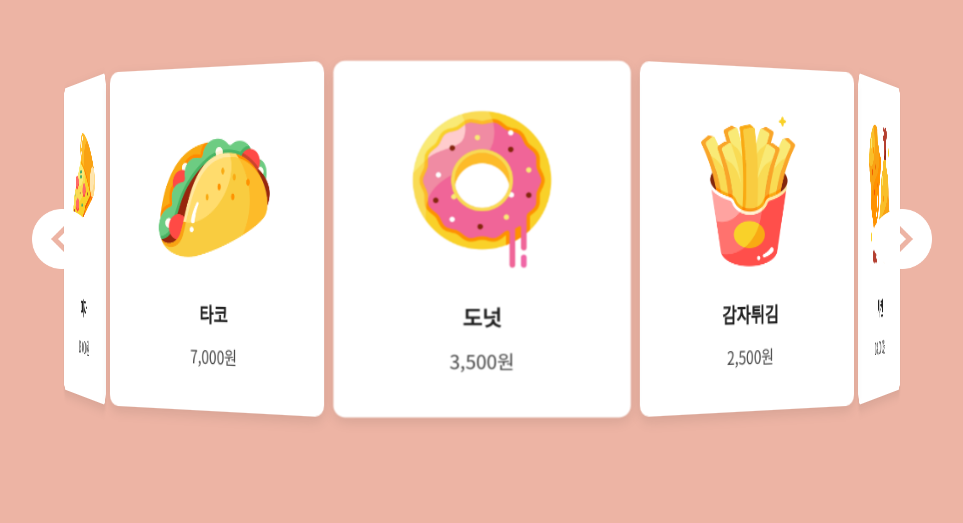
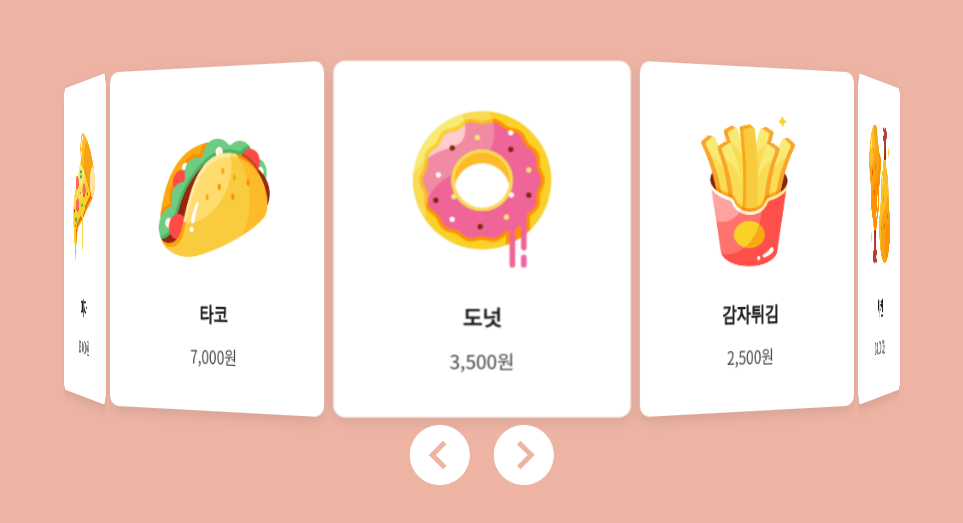
Before and after one commit to sypear/rotating-menu-board, a plain HTML site: page index.html in a window 1280 px wide. Shown: the part 161-684 px from the top of the page, without its empty margins (158-1121 px from the left). Drawn offline with Linux system fonts and the light colour scheme.

Commit message:
git commit -m

```diff
--- a/index.html
+++ b/index.html
@@ -85,12 +85,14 @@
             </li>
         </ul>
 
+        <div class="button-wrapper">
             <button class="move-button left" type="button">
                 <span class="sr-only">왼쪽 메뉴 보기</span>
             </button>
             <button class="move-button right" type="button">
                 <span class="sr-only">오른쪽 메뉴 보기</span>
             </button>
+        </div>
     </article>
 
     <script src="./script.js"></script>
--- a/styles/style.css
+++ b/styles/style.css
@@ -175,8 +175,6 @@ button {
 
 /* 메뉴 이동 버튼 */
 .move-button {
-    position: fixed;
-    top: 50%;
     width: 80px;
     height: 80px;
     border: none;
@@ -188,14 +186,17 @@ button {
     cursor: pointer;
 }
 
+.button-wrapper {
+    position: fixed;
+    bottom: 20%;
+    left: 50%;
+    transform: translate(-50%, 20%);
+}
+
 .move-button.left {
-    left: 15%;
-    transform: translate(-15%, -50%);
     background-image: url('../icons/left.png');
 }
 
 .move-button.right {
-    right: 15%;
-    transform: translate(15%, -50%);
     background-image: url('../icons/right.png');
 }
```
Lines whose indentation alone changed are shown as unchanged.
